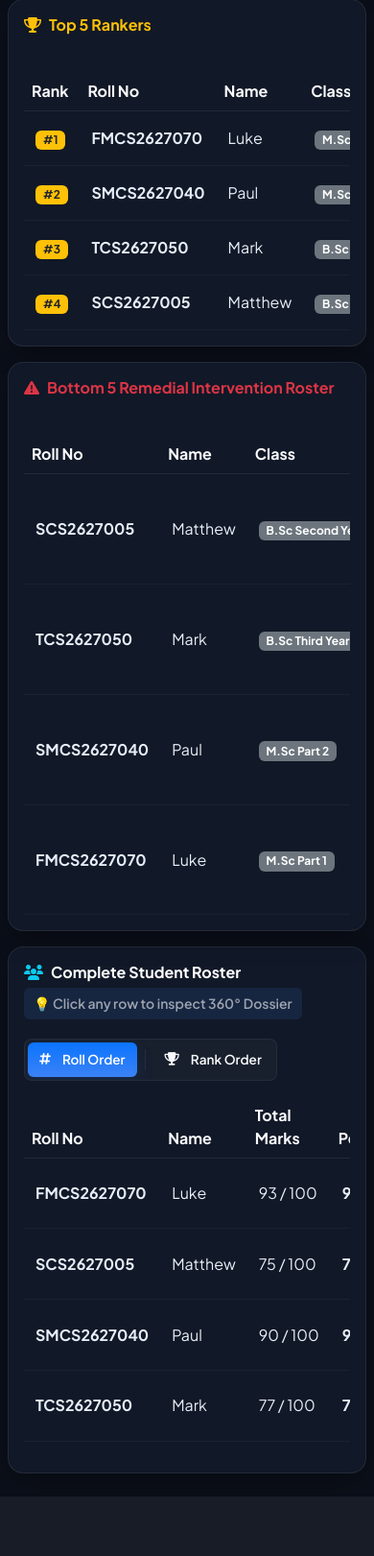
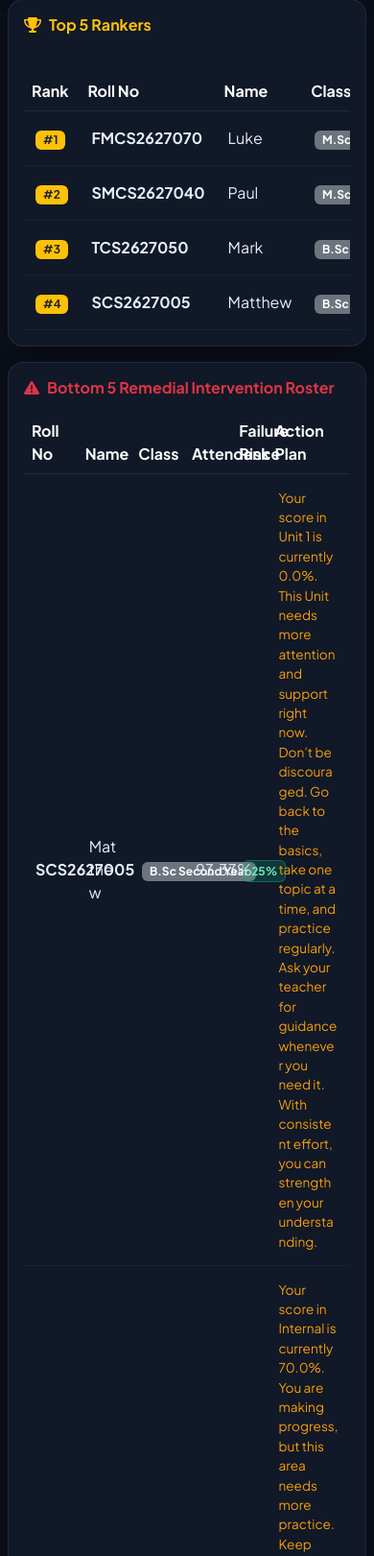
Before and after one commit to sumitjinna23-droid/student_project, a Django app: page /dashboard/ in a window 390 px wide. Shown: the part 2159-3780 px from the top of the page at 96% size. Before the commit the page ends 3718 px from the top, so only its background shows below. Run offline with Django 5.2, Linux system fonts and the light colour scheme; a user stored in the database is signed in; data comes from the database, SQL or seed files in the repository; some libraries are stand-ins or nearby versions.

Commit message:
Fix login first-time user redirect and update dashboard table responsiveness

```diff
--- a/students/templates/students/dashboard.html
+++ b/students/templates/students/dashboard.html
@@ -774,16 +774,23 @@
     <div class="col-12 col-lg-6">
         <div class="card-glass p-3 p-md-4 h-100">
             <h5 class="fw-bold text-danger mb-3 fs-6 fs-md-5"><i class="fa-solid fa-triangle-exclamation me-2"></i>Bottom 5 Remedial Intervention Roster</h5>
-            <div class="table-responsive">
-                <table class="table table-dark-custom mb-0">
+            <div class="table-responsive" style="overflow-x: hidden; width: 100%;">
+                <table class="table table-dark-custom mb-0" style="table-layout: fixed; width: 100%;">
                     <thead>
-                        <tr class="text-white"><th>Roll No</th><th>Name</th><th>Class</th><th>Attendance</th><th>Failure Risk</th><th>Action Plan</th></tr>
+                        <tr class="text-white">
+                            <th style="width: 18%;">Roll No</th>
+                            <th style="width: 18%;">Name</th>
+                            <th style="width: 18%;">Class</th>
+                            <th style="width: 16%;">Attendance</th>
+                            <th style="width: 12%;">Failure Risk</th>
+                            <th style="width: 28%;">Action Plan</th>
+                        </tr>
                     </thead>
                     <tbody>
                         {% for bot in bottom_remedial_roster %}
                         <tr class="clickable-row" onclick="window.location='?student_id={{ bot.student.id }}'">
-                            <td><strong>{{ bot.student.roll_number }}</strong></td>
-                            <td class="text-nowrap">
+                            <td class="fw-bold">{{ bot.student.roll_number }}</td>
+                            <td style="white-space: normal; word-wrap: break-word;">
                                 {% if bot.student.name %}
                                     {{ bot.student.name|title }}
                                 {% elif bot.student.user %}
@@ -795,10 +802,8 @@
                             <td><span class="badge bg-secondary">{{ bot.student.get_year_display }}</span></td>
                             <td>{{ bot.attendance|default:0 }}%</td>
                             <td><span class="badge badge-risk-{{ bot.badge|default:'danger' }}">{{ bot.risk|default:0 }}%</span></td>
-                            <td class="action-plan-cell">
-                              <div class="action-plan-scroll text-warning">
+                            <td style="white-space: normal; word-wrap: break-word; word-break: break-word; font-size: 0.85rem; color: #f59e0b;">
                                 {{ bot.remedial }}
-                              </div>
                             </td>
                         </tr>
                         {% empty %}
@@ -809,7 +814,6 @@
             </div>
         </div>
     </div>
-</div>
 
 <!-- Complete Roster Header -->
 <div class="card-glass p-3 p-md-4 mb-3 mb-md-4">
--- a/students/views.py
+++ b/students/views.py
@@ -375,8 +375,7 @@ def _destination_after_login(user, next_url=None):
 def custom_login(request):
     """
     Unified login for Email, Roll Number, or Admin Name.
-    Redirects first-time users directly to password setup,
-    and shows 'Wrong password' for returning users.
+    Redirects first-time users immediately to setup if password is blank/not set.
     """
     if request.user.is_authenticated:
         dest = _destination_after_login(request.user, next_url=request.GET.get('next'))
@@ -386,40 +385,40 @@ def custom_login(request):
 
     if request.method == 'POST':
         identifier = request.POST.get('username', '').strip()
-        password_input = request.POST.get('password', '')
+        password_input = request.POST.get('password', '').strip()
 
         if not identifier:
             messages.error(request, "Enter Email, Roll Number, or Admin Name.")
             return render(request, 'students/login.html', {'next': next_url} if next_url else {})
 
         # -------------------------------------------------------------
-        # 1. TEACHER CHECK (By Email containing '@')
+        # 1. TEACHER CHECK (By Email)
         # -------------------------------------------------------------
         if '@' in identifier:
-            email = identifier.strip().lower()
+            email = identifier.lower()
             allowed_teacher = AllowedTeacher.objects.filter(email__iexact=email).first()
 
             if allowed_teacher:
                 existing_user = User.objects.filter(email__iexact=email).first()
 
-                # Returning Teacher: Password exists
-                if existing_user and existing_user.has_usable_password() and existing_user.password:
-                    auth_user = authenticate(request, username=existing_user.username, password=password_input)
-                    if auth_user and auth_user.is_active:
-                        login(request, auth_user)
-                        dest = _destination_after_login(auth_user, next_url=next_url)
-                        return redirect(dest)
-                    else:
-                        messages.error(request, "Wrong password. Please try again or use 'Forgot Password'.")
-                        return render(request, 'students/login.html', {'next': next_url} if next_url else {})
-
-                # First-Time Teacher Setup
-                request.session['setup_email'] = email
-                request.session['setup_role'] = 'TEACHER'
-                if getattr(allowed_teacher, 'name', None):
-                    request.session['setup_name'] = allowed_teacher.name
-                messages.info(request, "First time logging in? Set up your password below.")
-                return redirect(f"{reverse('students:first_time_setup')}?email={email}&role=TEACHER")
+                # FIRST TIME SETUP: No user account, no password set, or empty password submitted
+                if not existing_user or not existing_user.has_usable_password() or not password_input:
+                    request.session['setup_email'] = email
+                    request.session['setup_role'] = 'TEACHER'
+                    if getattr(allowed_teacher, 'name', None):
+                        request.session['setup_name'] = allowed_teacher.name
+                    messages.info(request, "First time logging in? Set up your password below.")
+                    return redirect(f"{reverse('students:first_time_setup')}?email={email}&role=TEACHER")
+
+                # EXISTING TEACHER: Verify password
+                auth_user = authenticate(request, username=existing_user.username, password=password_input)
+                if auth_user and auth_user.is_active:
+                    login(request, auth_user)
+                    dest = _destination_after_login(auth_user, next_url=next_url)
+                    return redirect(dest)
+                else:
+                    messages.error(request, "Wrong password. Please try again or use 'Forgot Password'.")
+                    return render(request, 'students/login.html', {'next': next_url} if next_url else {})
 
             messages.error(request, f"Access Denied: The email '{email}' is not registered. Contact admin.")
             return render(request, 'students/login.html', {'next': next_url} if next_url else {})
@@ -432,14 +431,10 @@ def custom_login(request):
 
         if student:
             profile = _get_profile_for_student(student)
-            linked_user = None
-            if profile and getattr(profile, 'user', None):
-                linked_user = profile.user
-            else:
-                linked_user = User.objects.filter(username__iexact=student.roll_number).first()
-
-            # First-Time Student Setup: No usable password set yet
-            if not linked_user or not linked_user.has_usable_password() or not linked_user.password:
+            linked_user = profile.user if (profile and getattr(profile, 'user', None)) else User.objects.filter(username__iexact=student.roll_number).first()
+
+            # FIRST TIME SETUP: No password set OR user left password field empty
+            if not linked_user or not linked_user.has_usable_password() or not password_input:
                 fallback_email = f"{student.roll_number.lower()}@college.local"
                 setup_email = linked_user.email if (linked_user and linked_user.email) else fallback_email
                 request.session['setup_email'] = setup_email
@@ -448,7 +443,7 @@ def custom_login(request):
                 messages.info(request, "First time logging in? Set up your password below.")
                 return redirect(f"{reverse('students:first_time_setup')}?email={setup_email}&role=STUDENT&roll={student.roll_number}")
 
-            # Returning Student: Password exists
+            # EXISTING STUDENT: Verify password
             auth_user = authenticate(request, username=linked_user.username, password=password_input)
             if auth_user and auth_user.is_active:
                 login(request, auth_user)
@@ -459,22 +454,20 @@ def custom_login(request):
                 return render(request, 'students/login.html', {'next': next_url} if next_url else {})
 
         # -------------------------------------------------------------
-        # 3. ADMIN CHECK (By Admin Username / Name)
+        # 3. ADMIN CHECK (By Username or Name)
         # -------------------------------------------------------------
         admin_user = User.objects.filter(
             Q(username__iexact=identifier) | Q(first_name__iexact=identifier)
         ).first()
 
         if admin_user:
-            # First-Time Admin Setup
-            if not admin_user.has_usable_password() or not admin_user.password:
+            if not admin_user.has_usable_password() or not password_input:
                 admin_email = admin_user.email or f"{admin_user.username}@college.local"
                 request.session['setup_email'] = admin_email
                 request.session['setup_role'] = 'ADMIN'
                 messages.info(request, "First time logging in? Set up your password below.")
                 return redirect(f"{reverse('students:first_time_setup')}?email={admin_email}&role=ADMIN")
 
-            # Returning Admin: Password exists
             auth_user = authenticate(request, username=admin_user.username, password=password_input)
             if auth_user and auth_user.is_active:
                 login(request, auth_user)
@@ -485,13 +478,13 @@ def custom_login(request):
                 return render(request, 'students/login.html', {'next': next_url} if next_url else {})
 
         # -------------------------------------------------------------
-        # 4. NOT FOUND FALLBACK MESSAGES
+        # 4. USER NOT FOUND
         # -------------------------------------------------------------
         is_roll_number = any(char.isdigit() for char in identifier)
         if is_roll_number:
             messages.error(request, f"No student record found for Roll Number '{identifier}'. Please check the roll number or contact an administrator.")
         else:
-            messages.error(request, f"Access denied. Admin or user '{identifier}' not found in database.")
+            messages.error(request, f"Access denied. User '{identifier}' not found in database.")
 
         return render(request, 'students/login.html', {'next': next_url} if next_url else {})
 
```
